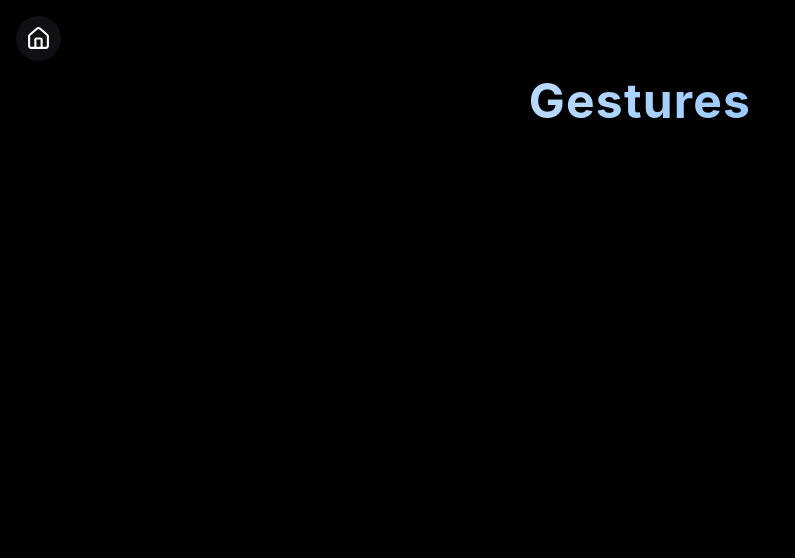
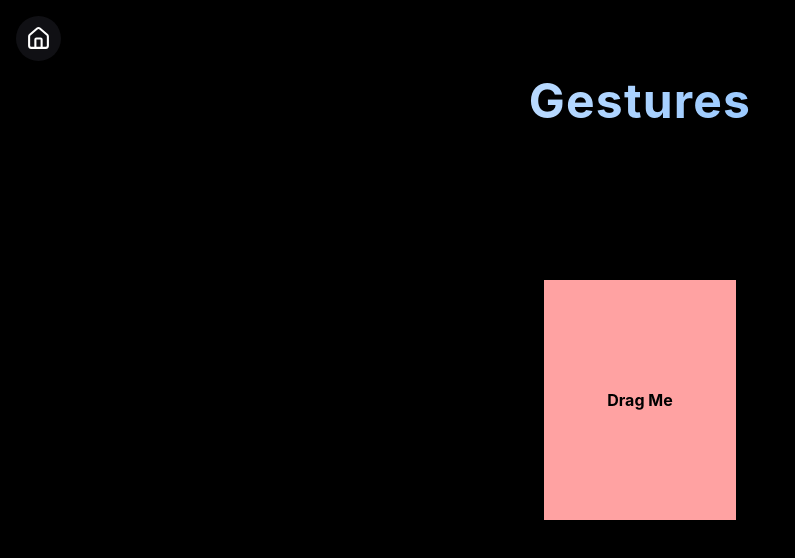
Before and after one commit to Hrisshhii/react-practice, a React (Vite) app in the folder framermotion/: page /#/gesture in a window 1280 px wide. Shown: the top 558 px of the page, without its empty margins (0-795 px from the left). Built offline with nearby package versions, Linux system fonts and the light colour scheme.

Commit message:
Creating basic gestures

```diff
--- a/framermotion/src/components/Gesture/Gesture.tsx
+++ b/framermotion/src/components/Gesture/Gesture.tsx
@@ -1,5 +1,5 @@
 import { BackHome } from "../BackHome"
-
+import {motion} from "framer-motion";
 
 const Gesture=()=>{
   return (
@@ -8,6 +8,21 @@ const Gesture=()=>{
         <BackHome/>
       </div>
       <h1 className="text-center text-5xl font-bold bg-clip-text bg-linear-to-r from-white to-blue-400 text-transparent tracking-wide">Gestures</h1>
+      <div className="absolute inset-0 flex justify-center items-center">
+        <motion.div className="w-[15%] h-[30%] bg-red-300 flex justify-center items-center font-bold text-black"
+          whileHover={{scale:1.2,rotate:10}}
+          transition={{type:"spring",stiffness:300,duration:300}}
+          whileTap={{borderRadius:400,scale:0.8,backgroundColor:"crimson"}}
+          drag dragConstraints={{
+            top:-100,
+            left:-100,
+            right:100,
+            bottom:100,
+          }}
+        >
+          Drag Me
+        </motion.div>
+      </div>
     </div>
   )
 }
```
